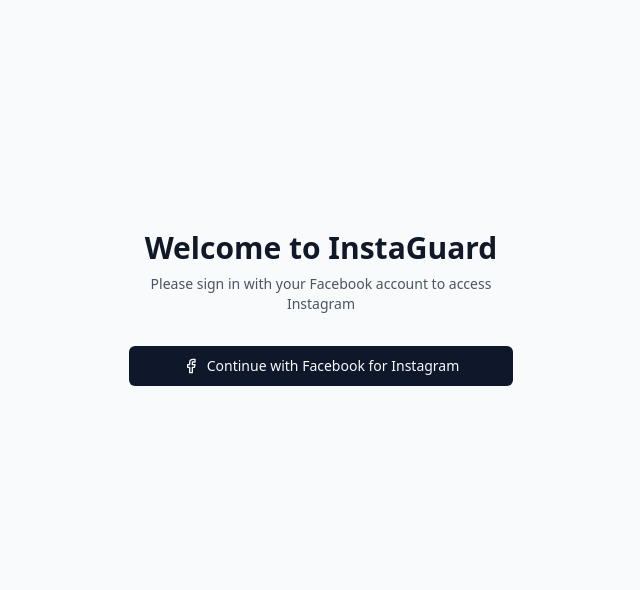
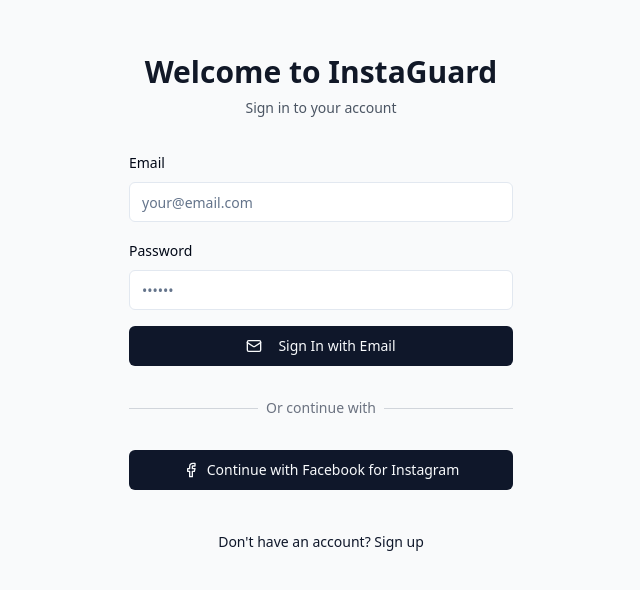
Before and after one commit to Sayanika19/guard-sense-protect-all-23678c1f, a React (Vite) app: page /auth in a window 1280 px wide. Shown: the part 104-694 px from the top of the page, without its empty margins (319-959 px from the left). Built offline with nearby package versions, Linux system fonts and the light colour scheme.

Commit message:
Add email and password authentication
Implement email and password authentication for user login.

```diff
--- a/src/lib/auth.ts
+++ b/src/lib/auth.ts
@@ -1,4 +1,3 @@
-
 import { supabase } from "@/integrations/supabase/client";
 
 export async function signInWithInstagram() {
@@ -17,6 +16,32 @@ export async function signInWithInstagram() {
   return data;
 }
 
+export async function signInWithEmail(email: string, password: string) {
+  const { data, error } = await supabase.auth.signInWithPassword({
+    email,
+    password,
+  });
+
+  if (error) {
+    throw error;
+  }
+
+  return data;
+}
+
+export async function signUpWithEmail(email: string, password: string) {
+  const { data, error } = await supabase.auth.signUp({
+    email,
+    password,
+  });
+
+  if (error) {
+    throw error;
+  }
+
+  return data;
+}
+
 export async function signOut() {
   const { error } = await supabase.auth.signOut();
   if (error) throw error;
--- a/src/pages/Auth.tsx
+++ b/src/pages/Auth.tsx
@@ -1,14 +1,40 @@
 
+import { useState } from "react";
 import { useNavigate } from "react-router-dom";
 import { Button } from "@/components/ui/button";
-import { signInWithInstagram } from "@/lib/auth";
-import { Facebook } from "lucide-react";
+import { Input } from "@/components/ui/input";
+import { signInWithInstagram, signInWithEmail, signUpWithEmail } from "@/lib/auth";
+import { Facebook, Mail } from "lucide-react";
 import { Alert, AlertDescription } from "@/components/ui/alert";
-import { useState } from "react";
+import {
+  Form,
+  FormControl,
+  FormField,
+  FormItem,
+  FormLabel,
+  FormMessage,
+} from "@/components/ui/form";
+import { useForm } from "react-hook-form";
+import { z } from "zod";
+import { zodResolver } from "@hookform/resolvers/zod";
+
+const formSchema = z.object({
+  email: z.string().email(),
+  password: z.string().min(6),
+});
 
 export default function Auth() {
   const navigate = useNavigate();
   const [error, setError] = useState<string | null>(null);
+  const [isSignUp, setIsSignUp] = useState(false);
+
+  const form = useForm<z.infer<typeof formSchema>>({
+    resolver: zodResolver(formSchema),
+    defaultValues: {
+      email: "",
+      password: "",
+    },
+  });
 
   const handleInstagramLogin = async () => {
     try {
@@ -16,7 +42,21 @@ export default function Auth() {
       await signInWithInstagram();
     } catch (error) {
       console.error('Error:', error);
-      setError('Failed to sign in. Please try again.');
+      setError('Failed to sign in with Facebook. Please try again.');
+    }
+  };
+
+  const onSubmit = async (values: z.infer<typeof formSchema>) => {
+    try {
+      setError(null);
+      if (isSignUp) {
+        await signUpWithEmail(values.email, values.password);
+      } else {
+        await signInWithEmail(values.email, values.password);
+      }
+    } catch (error: any) {
+      console.error('Error:', error);
+      setError(error.message || 'Authentication failed. Please try again.');
     }
   };
 
@@ -28,7 +68,7 @@ export default function Auth() {
             Welcome to InstaGuard
           </h2>
           <p className="mt-2 text-sm text-gray-600">
-            Please sign in with your Facebook account to access Instagram
+            {isSignUp ? "Create an account" : "Sign in to your account"}
           </p>
         </div>
 
@@ -38,6 +78,50 @@ export default function Auth() {
           </Alert>
         )}
 
+        <Form {...form}>
+          <form onSubmit={form.handleSubmit(onSubmit)} className="space-y-4">
+            <FormField
+              control={form.control}
+              name="email"
+              render={({ field }) => (
+                <FormItem>
+                  <FormLabel>Email</FormLabel>
+                  <FormControl>
+                    <Input type="email" placeholder="your@email.com" {...field} />
+                  </FormControl>
+                  <FormMessage />
+                </FormItem>
+              )}
+            />
+            <FormField
+              control={form.control}
+              name="password"
+              render={({ field }) => (
+                <FormItem>
+                  <FormLabel>Password</FormLabel>
+                  <FormControl>
+                    <Input type="password" placeholder="••••••" {...field} />
+                  </FormControl>
+                  <FormMessage />
+                </FormItem>
+              )}
+            />
+            <Button type="submit" className="w-full">
+              <Mail className="h-5 w-5 mr-2" />
+              {isSignUp ? "Sign Up" : "Sign In"} with Email
+            </Button>
+          </form>
+        </Form>
+
+        <div className="relative my-4">
+          <div className="absolute inset-0 flex items-center">
+            <div className="w-full border-t border-gray-300"></div>
+          </div>
+          <div className="relative flex justify-center text-sm">
+            <span className="px-2 bg-gray-50 text-gray-500">Or continue with</span>
+          </div>
+        </div>
+
         <Button
           onClick={handleInstagramLogin}
           className="w-full flex items-center justify-center gap-2"
@@ -45,6 +129,18 @@ export default function Auth() {
           <Facebook className="h-5 w-5" />
           Continue with Facebook for Instagram
         </Button>
+
+        <div className="text-center mt-4">
+          <Button
+            variant="link"
+            onClick={() => setIsSignUp(!isSignUp)}
+            className="text-sm"
+          >
+            {isSignUp
+              ? "Already have an account? Sign in"
+              : "Don't have an account? Sign up"}
+          </Button>
+        </div>
       </div>
     </div>
   );
```
